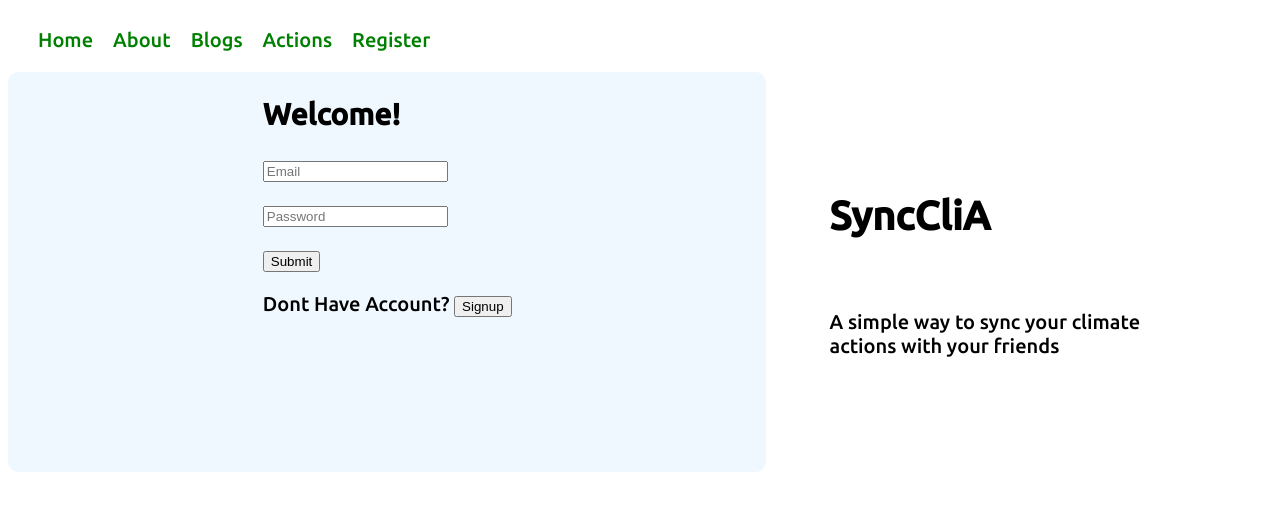
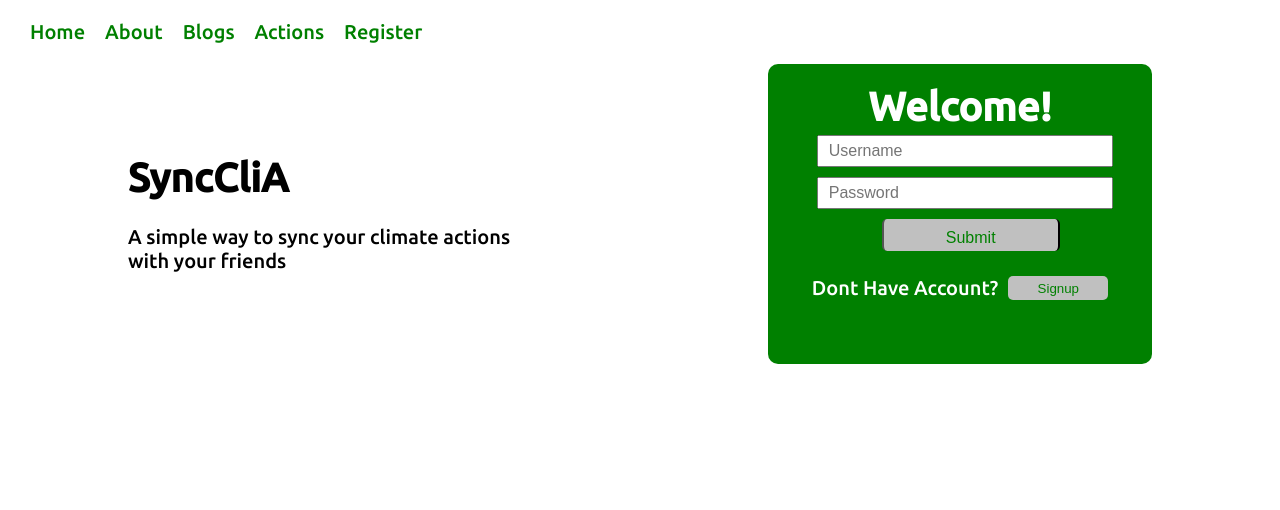
Before and after one commit to jelimo-charity/syncclia-app, a React (Vite) app in the folder Cfrontend/syncclia/: page / in a window 1280 px wide. Shown: the top 510 px of the page. Built offline with nearby package versions, Linux system fonts and the light colour scheme.

Commit message:
syncclia frontend

```diff
--- a/Cfrontend/syncclia/src/App.jsx
+++ b/Cfrontend/syncclia/src/App.jsx
@@ -5,7 +5,7 @@ import NotFound from './pages/NotFound'
 import Home from './pages/Home'
 import Actions from './pages/Actions'
 import Blogs from './pages/Blogs'
-import About from './pages/About'
+import AboutUs from './pages/AboutUs'
 import Header from './components/Header'
 import Register from './pages/Register'
 
@@ -21,7 +21,7 @@ function App() {
       <Route path='/' element = { <Home />} />
       <Route path='/actions' element = { <Actions />} />
       <Route path='/blogs' element = { <Blogs />} />
-      <Route path='/about' element = { <About />} />
+      <Route path='/about' element = { <AboutUs />} />
       <Route path='/notfound' element = { <NotFound />} />
       <Route path='/register' element = { <Register />} />
 
--- /dev/null
+++ b/Cfrontend/syncclia/src/components/About.jsx
@@ -0,0 +1,47 @@
+import "./about.css"
+
+
+function About() {
+  return (
+    <div className="aboutContainer">
+        <div className="title">
+            <h1>SyncCliA</h1>
+        </div>
+        <div className="headline">
+            <h2>About Us</h2>
+            <p>Lorem ipsum dolor sit amet consectetur adipisicing elit. <br/>
+                Dolore iste earum alias minus asperiores accusamus ipsam
+                impedit quo corporis.
+            </p>
+        </div>
+        <div className="whatWeDo">
+            <h2>What We Do</h2>
+            <p>Lorem ipsum dolor sit amet consectetur adipisicing elit.
+                Dolore iste earum alias minus asperiores,<br/> accusamus ipsam
+                impedit quo corporis placeat reprehenderit facilis, facere odit
+                distinctio tempora deserunt? Nostrum, <br/>praesentium minima.
+                Lorem ipsum dolor sit amet consectetur adipisicing elit.
+                Dolore iste earum alias minus asperiores accusamus ipsam
+                impedit quo corporis placeat reprehenderit facilis, facere odit
+                distinctio tempora deserunt? Nostrum, praesentium minima.
+                </p>
+        </div>
+        <div className="contact">
+            <h2>Contact Us</h2>
+            <p>Lorem ipsum dolor sit amet consectetur adipisicing elit.
+                Dolore iste earum alias minus asperiores accusamus ipsam
+            </p>
+            <p>email here</p>
+            <p>phone here</p>
+            <p>address here</p>
+            <p>twitter here</p>
+        </div>
+
+
+
+
+    </div>
+  )
+}
+
+export default About
--- a/Cfrontend/syncclia/src/components/Signin.jsx
+++ b/Cfrontend/syncclia/src/components/Signin.jsx
@@ -1,55 +1,56 @@
-/* eslint-disable react/jsx-no-comment-textnodes */
 import './signin.css'
 import {useForm} from 'react-hook-form'
 import * as yup from 'yup'
 import { yupResolver } from '@hookform/resolvers/yup'
+import Axios from 'axios'
 
-function Signin() {
 
+export default function Signin() {
   const schema = yup.object().shape({
-    email: yup.string().email().required("email is required"),
-    password: yup.string().required("password is required"),
+    Username: yup.string().required(),
+    password: yup.string().required()
   });
+  const { register, handleSubmit, formState: {errors}}= useForm({
+    resolver: yupResolver(schema)
+  }
+  );
+  const onSubmit = (data) => {
+    Axios.post("http://localhost:3000/auth/login", data)
+    .then(res=> {
+      // if(data.token){
+      //   alert( 'Login suuccessful');
+      // }
+      console.log(res.data)
+    })
+    .catch(err => {
+      console.log(err)
+    })
+  }
 
-  const { register, handleSubmit, formState: { errors } } = useForm({
-    resolver: yupResolver(schema),
-  });
 
-  const onSubmit = (data) =>{
-    console.log(data);
-  }
+
+
   return (
     <div>
         <div className="container">
+          <div className="synccliaDetails">
+                <h1>SyncCliA</h1><br/>
+                <p>A simple way to sync your climate actions with your friends</p>
+
+          </div>
           <div className="formDetails">
             <form className='form' onSubmit={handleSubmit(onSubmit)}>
                 <h2>Welcome!</h2>
-                <input type="text"{...register('email')}  placeholder='Email' /><br/>
-                <p>{errors.email?.message} </p>
+                <input type="text"{...register('Username')}  placeholder='Username' /><br/>
+                <p>{errors.Username?.message} </p>
                 <input type="password" {...register('password')} placeholder='Password' /><br/>
                 <p> {errors.password?.message} </p>
-                <input type="submit" /> <br/>
-                <p>Dont Have Account? <button>Signup</button></p>
+                <input type="submit"  value= "Submit" id='submit-btn'/> <br/>
+                <p id='register-para'>Dont Have Account? <button id='btn'>Signup</button></p>
 
-              </form>
-
-
-            </div>
-            <div className="synccliaDetails">
-                <h1>SyncCliA</h1><br/>
-                <p>A simple way to sync your climate actions with your friends</p>
-
-
-            </div>
-
-
-
+            </form>
+           </div>
         </div>
-
-
-
     </div>
   )
 }
-
-export default Signin
--- a/Cfrontend/syncclia/src/components/Signup.jsx
+++ b/Cfrontend/syncclia/src/components/Signup.jsx
@@ -1,10 +1,12 @@
 import { useForm } from "react-hook-form"
-// import { useNavigate } from "react-router-dom"
+import { useNavigate } from "react-router-dom"
 import * as yup from "yup"
 import { yupResolver } from "@hookform/resolvers/yup"
 import axios from "axios"
 
 export function Signup() {
+  const navigate = useNavigate();
+
   const schema = yup.object().shape({
     Username: yup.string().required("Username is required"),
     Email: yup.string().email().required("Email is required"),
@@ -17,15 +19,19 @@ export function Signup() {
 
   const onSubmit = (data)=>{
     axios.post("http://localhost:3000/auth/signup", data)
-    .then((res)=>{
-      console.log(res);
+    .then((response)=>{
+      response.data.message && alert(response.data.message);
+      navigate("/")
+      // console.log(res);
     })
-    .catch((err)=>{
-      console.log(err);
+    .catch((error)=>{
+     alert(error.response.data.message);
+    // console.log(error);
+
+
     })
     // navigate("/login")
 
-    // console.log(data);
 
   }
 
--- /dev/null
+++ b/Cfrontend/syncclia/src/components/about.css
@@ -0,0 +1,28 @@
+* {
+    margin: 0;
+    padding: 0;
+    box-sizing: border-box;
+};
+.title h1{
+   color: green;
+   display: flex;
+   justify-content: center;
+   margin: 0 auto;
+   margin-top: 30px;
+
+}
+.headline{
+    background-color: aquamarine;
+    height: 50vh;
+    /* align-items: center; */
+}
+h2{
+    margin: 0 auto;
+    display: flex;
+    justify-content: center;
+}
+p{
+    margin: 0 auto;
+    display: flex;
+    justify-content: center;
+}
--- a/Cfrontend/syncclia/src/components/signin.css
+++ b/Cfrontend/syncclia/src/components/signin.css
@@ -9,17 +9,18 @@
     display: flex;
     flex-direction: row;
     justify-content: space-between;
+    /* background-color: silver; */
     /* background-color: aliceblue; */
  }
  .formDetails{
-   height: 400px;
-   width: 60%;
-   background-color: aliceblue;
+   height: 300px;
+   width: 30%;
+   background-color: green;
    border-radius: 10px;
    display: flex;
    justify-content: center;
-
-
+   margin: 0 auto;
+   color: white;
 
  }
 .synccliaDetails{
@@ -30,3 +31,41 @@
    flex-direction: column;
    justify-content: center;
 }
+h2{
+   padding-top: 20px;
+   font-size: 2.5rem;
+
+}
+input{
+   margin: 0 auto;
+   align-items: center;
+   font-size: 1rem;
+   width: 100%;
+   height: 2rem;
+   padding: 10px;
+   margin: 5px;
+}
+#register-para{
+   padding-top: 20px;
+}
+#submit-btn{
+   width: 60%;
+   margin-left: 70px;
+   border-radius: 5px;
+   border-right-color: black;
+   border-left-color: black;
+   border-bottom: none;
+   border-top: none;
+   background-color: silver;
+   color: green;
+
+}
+#btn{
+   padding: 3px;
+   margin-left: 10px;
+   width: 100px;
+   color: green;
+   border: none;
+   border-radius: 5px;
+   background-color: silver;
+};
--- a/Cfrontend/syncclia/src/pages/About.jsx
+++ /dev/null
@@ -1,12 +0,0 @@
-import React from 'react'
-
-function About() {
-  return (
-    <div>
-        <h1>about</h1>
-
-    </div>
-  )
-}
-
-export default About
--- /dev/null
+++ b/Cfrontend/syncclia/src/pages/AboutUs.jsx
@@ -0,0 +1,13 @@
+import About from "../components/About"
+// import './about.css'
+
+function AboutUs() {
+  return (
+    <div>
+        <About />
+
+    </div>
+  )
+}
+
+export default AboutUs
--- a/Cfrontend/syncclia/src/pages/Home.jsx
+++ b/Cfrontend/syncclia/src/pages/Home.jsx
@@ -5,6 +5,7 @@ function Home() {
   return (
     <div>
         <Signin />
+
         {/* <Signup /> */}
 
     </div>
```
Also changed, not shown: Cfrontend/syncclia/src/context/actionContext/Context.jsx (added), Cfrontend/syncclia/src/context/actionContext/Reducer.jsx (added).
